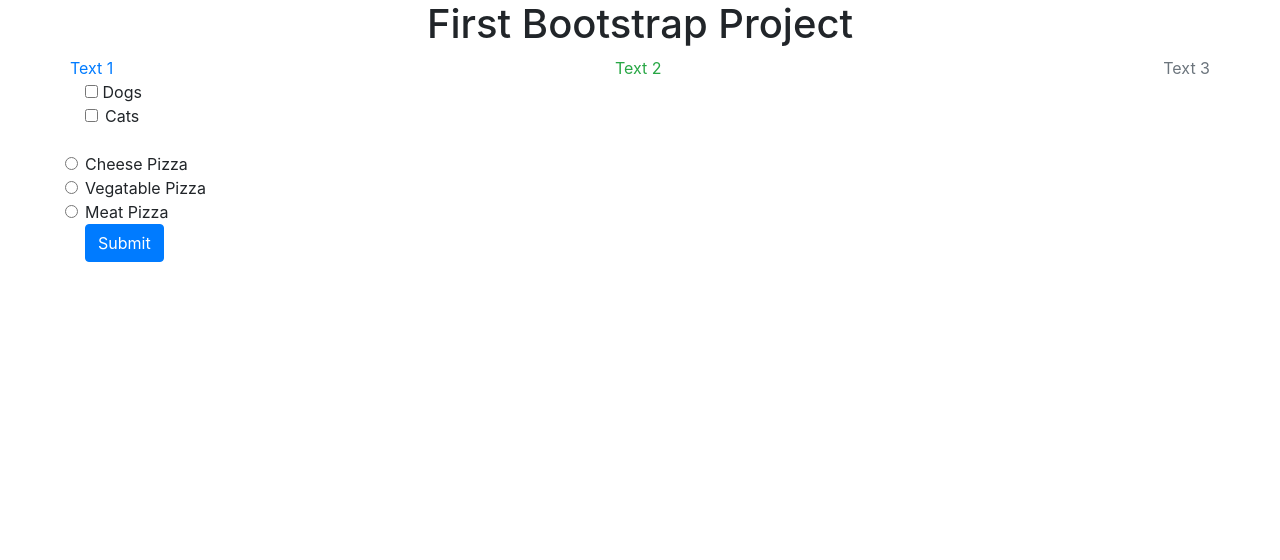
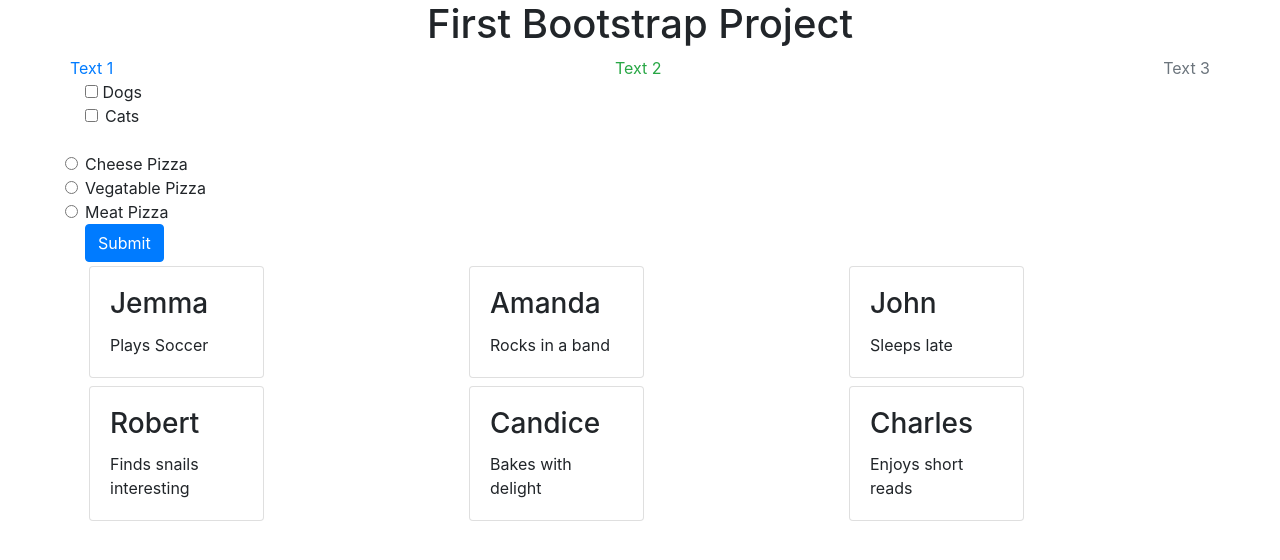
Before and after one commit to lbarret4/Cov-Lab3, a plain HTML site: page index.html in a window 1280 px wide. Drawn offline with nearby package versions, Linux system fonts and the light colour scheme.

Commit message:
Added six cards using bootstrao styles

```diff
--- a/index.html
+++ b/index.html
@@ -64,7 +64,79 @@
             <button type="submit" class="btn btn-primary">Submit</button>
 
         </form>
+        <!-- Creates 6 cards that are aline to have three per row -->
+        <div class="row">
 
+            <div class="col-md-4 ">
+                <div class="card w-50 m-1">
+                    <div class="card-body">
+                        <h3 class="card-title">
+                            Jemma
+                        </h3>
+                        <p class="card-text">Plays Soccer</p>
+                    </div>
+                </div>
+
+            </div>
+
+            <div class="col-md-4">
+                <div class="card w-50 m-1">
+                    <div class="card-body">
+                        <h3 class="card-title">
+                            Amanda
+                        </h3>
+                        <p class="card-text">Rocks in a band</p>
+                    </div>
+                </div>
+            </div>
+
+            <div class="col-md-4">
+                <div class="card w-50 m-1">
+                    <div class="card-body">
+                        <h3 class="card-title">
+                            John
+
+                        </h3>
+                        <p class="card-text">Sleeps late</p>
+                    </div>
+                </div>
+            </div>
+
+            <div class="col-md-4">
+                <div class="card w-50 m-1">
+                    <div class="card-body">
+                        <h3 class="card-title">
+                            Robert
+                        </h3>
+                        <p class="card-text">Finds snails interesting</p>
+                    </div>
+                </div>
+            </div>
+
+            <div class="col-md-4">
+                <div class="card w-50 m-1">
+                    <div class="card-body">
+                        <h3 class="card-title">
+                            Candice
+                        </h3>
+                        <p class="card-text">Bakes with delight</p>
+                    </div>
+                </div>
+            </div>
+
+            <div class="col-md-4">
+                <div class="card w-50 m-1">
+                    <div class="card-body">
+                        <h3 class="card-title">
+                            Charles
+                        </h3>
+                        <p class="card-text">Enjoys short reads</p>
+                    </div>
+                </div>
+            </div>
+
+        </div>
+    </div>
 
     </div>
 
```
